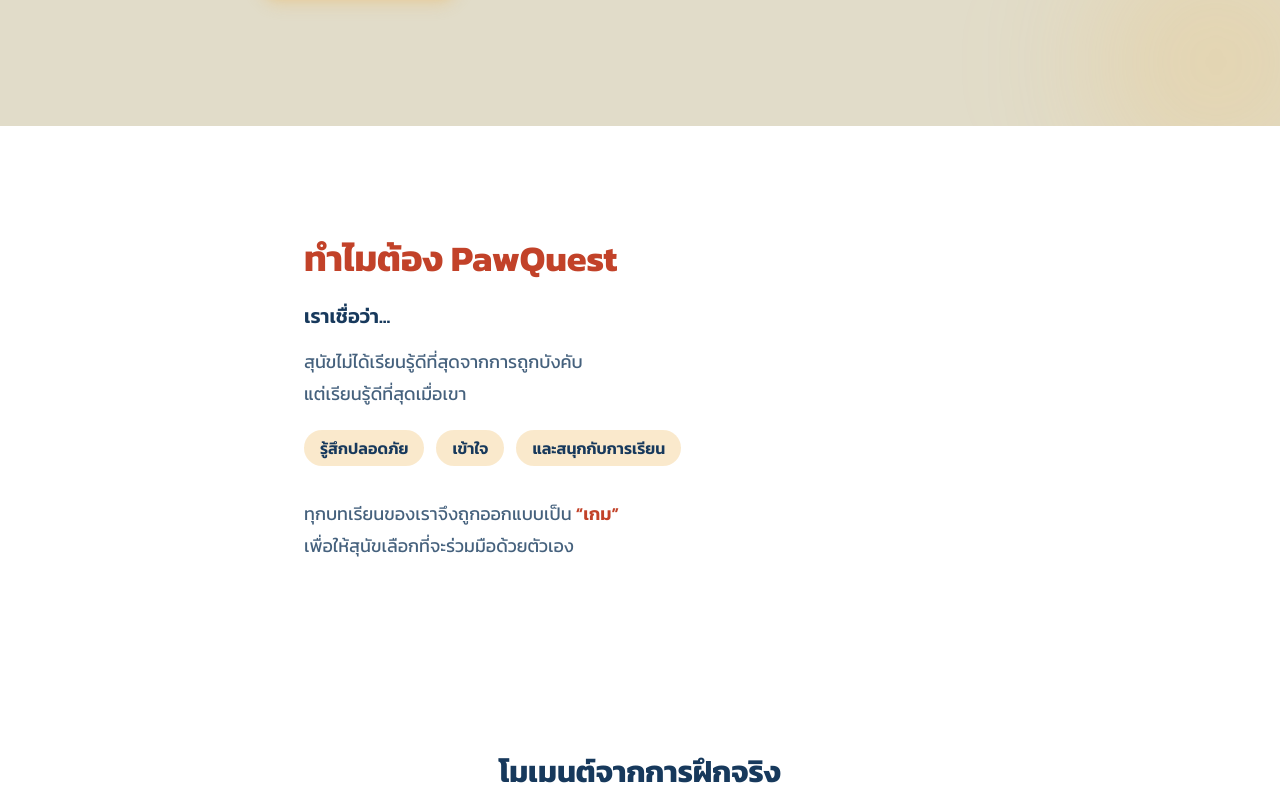
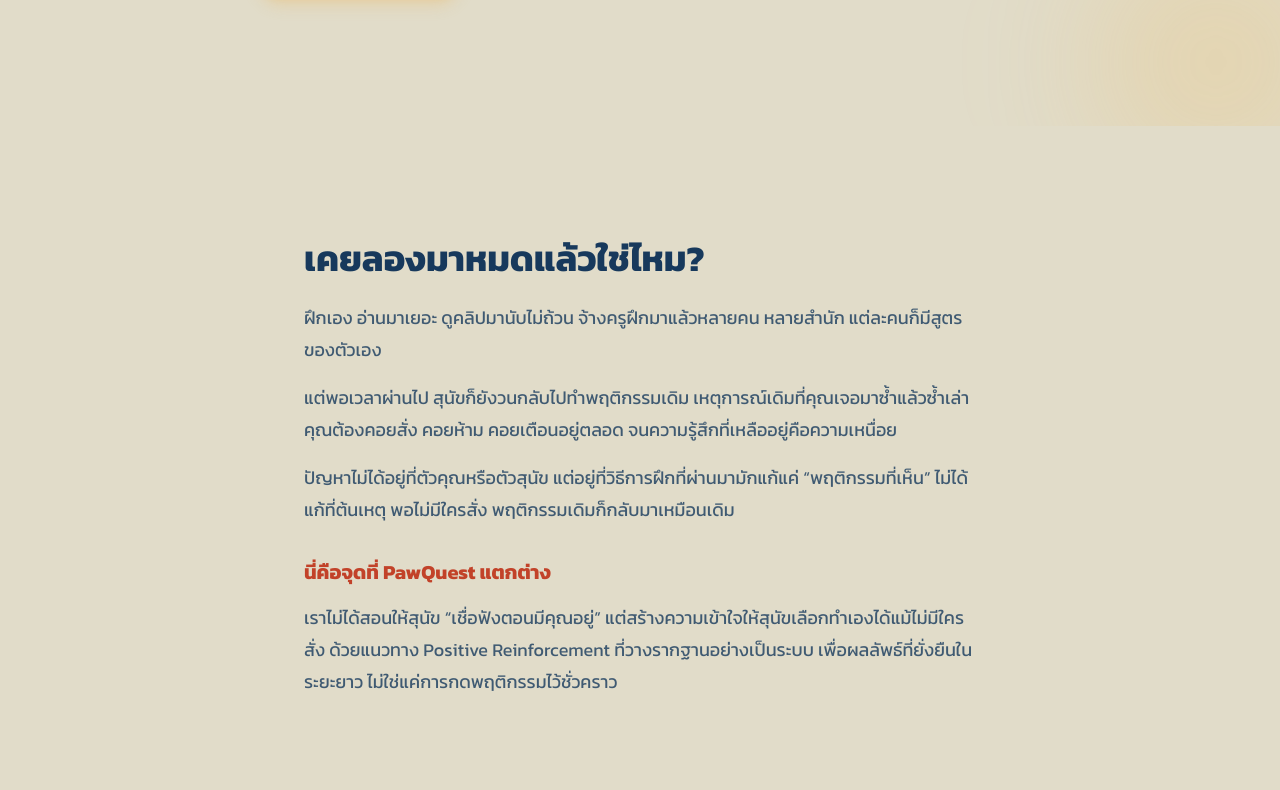
Before and after one commit to katnichstudio-ctrl/katnichpawquest, a Next.js app: page / in a window 1280 px wide. Shown: the part 570-1360 px from the top of the page. Built offline with nearby package versions, Linux system fonts and the light colour scheme.

Commit message:
Add empathy/pain-point section before "ทำไมต้อง PawQuest"
Introduce the "เคยลองมาหมดแล้วใช่ไหม?" section describing the
frustration of past training attempts, transitioning into how
PawQuest's positive-reinforcement approach differs.

```diff
--- a/src/app/page.tsx
+++ b/src/app/page.tsx
@@ -226,6 +226,42 @@ export default function Home() {
           </div>
         </section>
 
+        <section className="bg-brand-cream px-6 py-20 sm:px-10 sm:py-28">
+          <div className="mx-auto max-w-2xl">
+            <h2 className="text-3xl font-bold text-brand-navy sm:text-4xl">
+              เคยลองมาหมดแล้วใช่ไหม?
+            </h2>
+
+            <p className="mt-6 text-lg leading-8 text-brand-navy/80">
+              ฝึกเอง อ่านมาเยอะ ดูคลิปมานับไม่ถ้วน จ้างครูฝึกมาแล้วหลายคน
+              หลายสำนัก แต่ละคนก็มีสูตรของตัวเอง
+            </p>
+
+            <p className="mt-4 text-lg leading-8 text-brand-navy/80">
+              แต่พอเวลาผ่านไป สุนัขก็ยังวนกลับไปทำพฤติกรรมเดิม
+              เหตุการณ์เดิมที่คุณเจอมาซ้ำแล้วซ้ำเล่า คุณต้องคอยสั่ง คอยห้าม
+              คอยเตือนอยู่ตลอด จนความรู้สึกที่เหลืออยู่คือความเหนื่อย
+            </p>
+
+            <p className="mt-4 text-lg leading-8 text-brand-navy/80">
+              ปัญหาไม่ได้อยู่ที่ตัวคุณหรือตัวสุนัข
+              แต่อยู่ที่วิธีการฝึกที่ผ่านมามักแก้แค่ &ldquo;พฤติกรรมที่เห็น&rdquo;
+              ไม่ได้แก้ที่ต้นเหตุ พอไม่มีใครสั่ง พฤติกรรมเดิมก็กลับมาเหมือนเดิม
+            </p>
+
+            <p className="mt-8 text-xl font-bold text-brand-terracotta">
+              นี่คือจุดที่ PawQuest แตกต่าง
+            </p>
+
+            <p className="mt-4 text-lg leading-8 text-brand-navy/80">
+              เราไม่ได้สอนให้สุนัข &ldquo;เชื่อฟังตอนมีคุณอยู่&rdquo;
+              แต่สร้างความเข้าใจให้สุนัขเลือกทำเองได้แม้ไม่มีใครสั่ง
+              ด้วยแนวทาง Positive Reinforcement ที่วางรากฐานอย่างเป็นระบบ
+              เพื่อผลลัพธ์ที่ยั่งยืนในระยะยาว ไม่ใช่แค่การกดพฤติกรรมไว้ชั่วคราว
+            </p>
+          </div>
+        </section>
+
         <section id="why" className="bg-white px-6 py-20 sm:px-10 sm:py-28">
           <div className="mx-auto max-w-2xl">
             <h2 className="text-3xl font-bold text-brand-terracotta sm:text-4xl">
```
